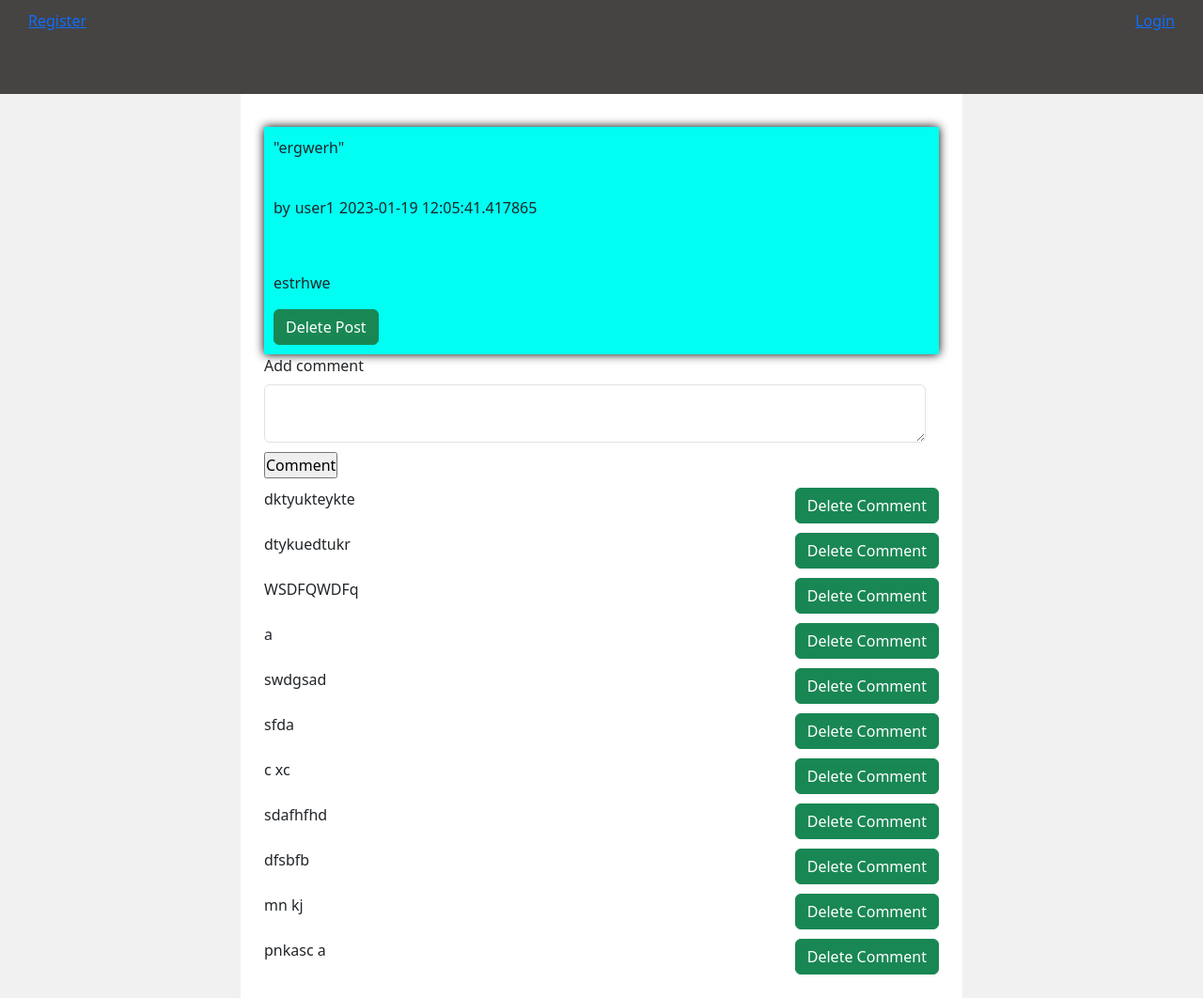
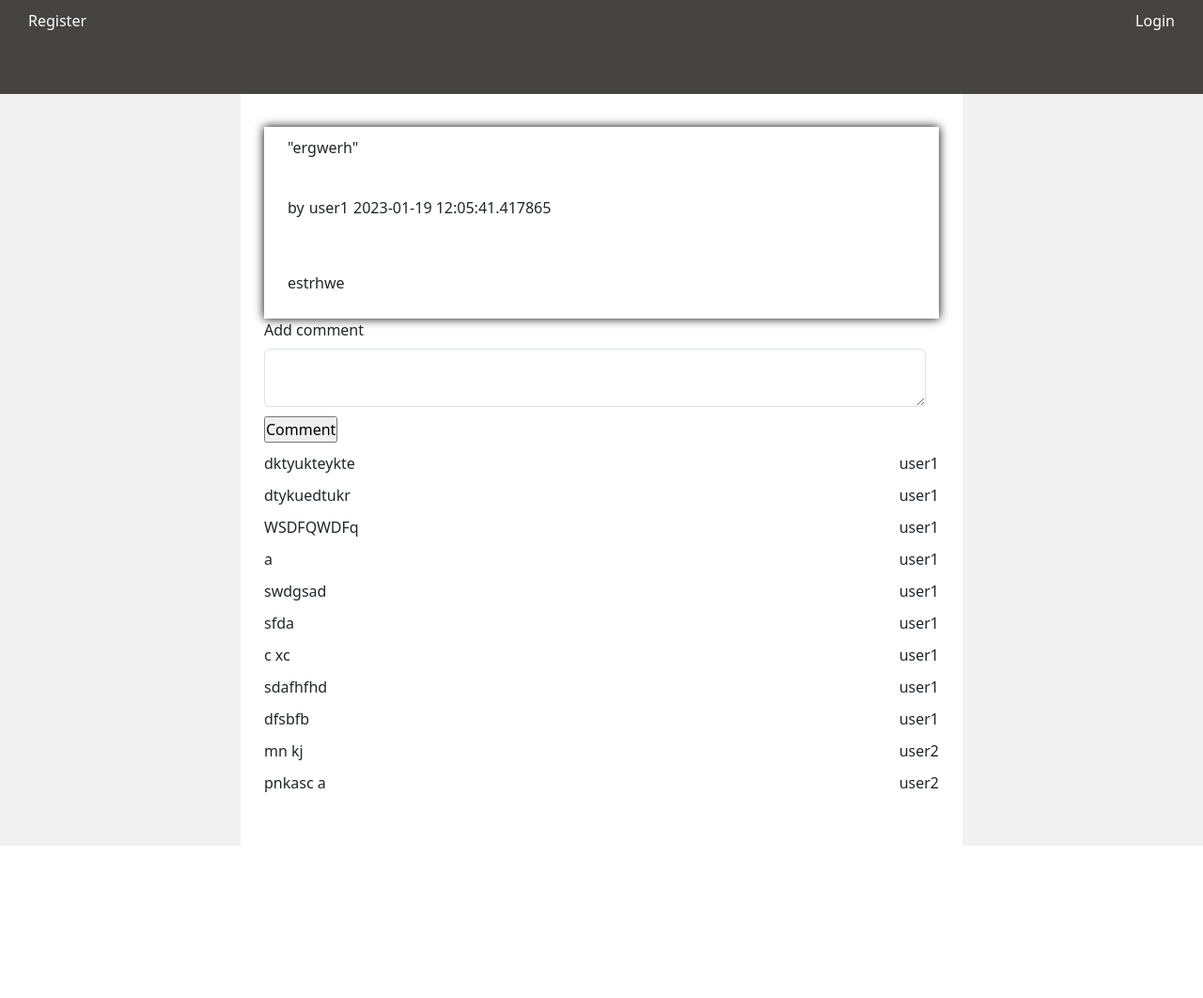
Before and after one commit to MaisonEP/Flask-blog-site, a Flask app: page /userPost/1 in a window 1280 px wide. Shown: the whole page at 94% size. After the commit the page ends 900 px from the top, so only its background shows below. Run offline with Flask 2, Linux system fonts and the light colour scheme; data comes from the database, SQL or seed files in the repository; both versions use the stored data as it was after the commit; some libraries are stand-ins or nearby versions.

Commit message:
commenter username and visual changes

```diff
--- a/blog/__init__.py
+++ b/blog/__init__.py
@@ -2,10 +2,13 @@ from flask import Flask
 import os
 from flask_sqlalchemy import SQLAlchemy
 from flask_login import LoginManager
+from flask_ckeditor import CKEditorField, CKEditor
+
 
 
 app = Flask(__name__)
 app.config['SECRET_KEY'] = 'f2d927ffaf18f67a6c516b45f9609cc0d457726baae29d26'
+ckeditor = CKEditor(app)
 
 basedir = os.path.abspath(os.path.dirname(__file__))
 
--- a/blog/forms.py
+++ b/blog/forms.py
@@ -4,6 +4,8 @@ from blog.models import User, Comments
 from wtforms.validators import DataRequired, ValidationError, EqualTo, Regexp
 from wtforms.widgets import TextArea
 from flask_wtf.file import FileField
+from flask_ckeditor import CKEditorField
+
 
 
 class RegistrationForm(FlaskForm):
@@ -23,7 +25,7 @@ class RegistrationForm(FlaskForm):
 
 class UserPost(FlaskForm):
     title = StringField('Title', validators=[DataRequired()])
-    blogpost = StringField('BlogPost', validators=[DataRequired()], widget=TextArea ())
+    blogpost = CKEditorField('BlogPost', validators=[DataRequired()])
     submit = StringField('Submit')
 
 class UserComments(FlaskForm):
--- a/blog/models.py
+++ b/blog/models.py
@@ -22,6 +22,7 @@ class User(UserMixin,db.Model):
     hashed_password = db.Column(db.String(128))
     post = db.relationship('Post', backref='post', lazy=True)
     image_file = db.Column(db.String(40), nullable=True, default='Default_User_pic.jpg')
+    userCommentsRelationship =  db.relationship('Comments', backref='userCommentsRelationship', lazy=True)
 
 
 
--- a/blog/routes.py
+++ b/blog/routes.py
@@ -101,13 +101,11 @@ def delete_comment(id, post_id):
 @app.route('/userPost/<int:id>', methods=['GET','POST'])
 def individualpost(id):
     addcomment = UserComments()
-
     post = Post.query.get_or_404(id)
     comments = Comments.query.filter_by(post_id=id).all()
     if addcomment.validate_on_submit():
         comment = Comments(comment=addcomment.comment.data,post_id=id, commenter_id=current_user.id)
         addcomment.comment.data = ''
-
         db.session.add(comment)
         db.session.commit()
         return redirect(url_for('individualpost', id=id))
--- a/blog/static/styles.css
+++ b/blog/static/styles.css
@@ -50,7 +50,10 @@
     font-family: 'Franklin Gothic Medium', 'Arial Narrow', Arial, sans-serif;
 
 }
-
+.navbarelement{
+    color: white;
+    text-decoration: none;
+}
 .infopic{
     display: inline-block;
     display: flex;
@@ -128,6 +131,9 @@
     flex-grow: 3;
 }
 
+.fullpost{
+    padding-left: 15px;
+}
 .postby {
     box-shadow: 0px 0px 7px black;
     padding-left: 5px;
@@ -153,7 +159,7 @@
     margin-top: 10px;
     border: 1px;
     border-color: rgb(72, 143, 133);
-    background-color: rgb(0, 255, 242);
+    background-color: rgb(255, 255, 255);
     box-shadow: .1px .1px 10px black;
     padding: 10px;
 }
--- a/blog/templates/individualpost.html
+++ b/blog/templates/individualpost.html
@@ -2,7 +2,7 @@
 
 {% block content %}
 
-<div class="posttemplate fullpost">
+<div class="posttemplate ">
 
     <div class=" fullpost">
         <p>
@@ -24,13 +24,13 @@
         <br />
         <p>
         <div class="blogcontent"></div>
-        {{ post.content }}
+        {{ post.content | safe }}
         </p>
-
-        <div class="btn btn-success" >
+        {% if current_user.id == post.poster_id %}
+        <div class="btn btn-success">
             <a class="delete" href="{{ url_for('delete_post', id=post.id)}}">Delete Post</a>
         </div>
-
+        {% endif %}
     </div>
 
 
@@ -67,10 +67,16 @@
             {{comment.comment}}
         </div>
 
+        <div class="commenterID">
+            {{comment.userCommentsRelationship.username}}
+        </div>
 
+        {% if current_user.id == comment.commenter_id %}
         <div class="btn btn-success" class="delete">
-            <a class="buttonlink" href=" {{ url_for('delete_comment', id=comment.id, post_id=post.id)}}">Delete Comment</a>
+            <a class="buttonlink" href=" {{ url_for('delete_comment', id=comment.id, post_id=post.id)}}">Delete
+                Comment</a>
         </div>
+        {% endif %}
     </div>
 </div>
 
--- a/blog/templates/layout.html
+++ b/blog/templates/layout.html
@@ -14,15 +14,15 @@
 
         <div class="loggedInNav">
             <div class="homeAbout">
-                <div class="home menuItem"><a href="{{ url_for('home') }}">Home</a>&nbsp</div>
+                <div class="home menuItem"><a class="navbarelement" href="{{ url_for('home') }}">Home</a>&nbsp</div>
 
-                <div class="profile menuItem"><a href="{{ url_for('profile') }}">Profile</a>&nbsp</div>
+                <div class="profile menuItem"><a class="navbarelement" href="{{ url_for('profile') }}">Profile</a>&nbsp</div>
 
-                <div class="post menuItem"><a href="{{ url_for('add_blog') }}">Post</a>&nbsp</div>
+                <div class="post menuItem"><a class="navbarelement" href="{{ url_for('add_blog') }}">Post</a>&nbsp</div>
             </div>
 
 
-            <div class="logout menuItem"><a href="{{ url_for('logout') }}">Logout</a></div>
+            <div class="logout menuItem"><a class="navbarelement" href="{{ url_for('logout') }}">Logout</a></div>
         </div>
 
 
@@ -31,11 +31,11 @@
         <div class="loggedOutNav">
             <div class="loginMenuItem">
                 <div class="register">
-                    <div><a href=" {{ url_for('register') }}">Register</a></div>
+                    <div><a class="navbarelement" href=" {{ url_for('register') }}">Register</a></div>
                 </div>
 
                 <div class="login">
-                    <div><a href="{{ url_for('login') }}">Login</a></div>
+                    <div><a class="navbarelement" href="{{ url_for('login') }}">Login</a></div>
                 </div>
 
 
--- a/blog/templates/post.html
+++ b/blog/templates/post.html
@@ -37,6 +37,8 @@
 
 
     </form>
+    {{ ckeditor.load() }}
+    {{ ckeditor.config(name='blogpost') }}
 </div>
 
 
```
Also changed, not shown: blog/templates/home.html (+7 -4 lines), blog/blog.db.
